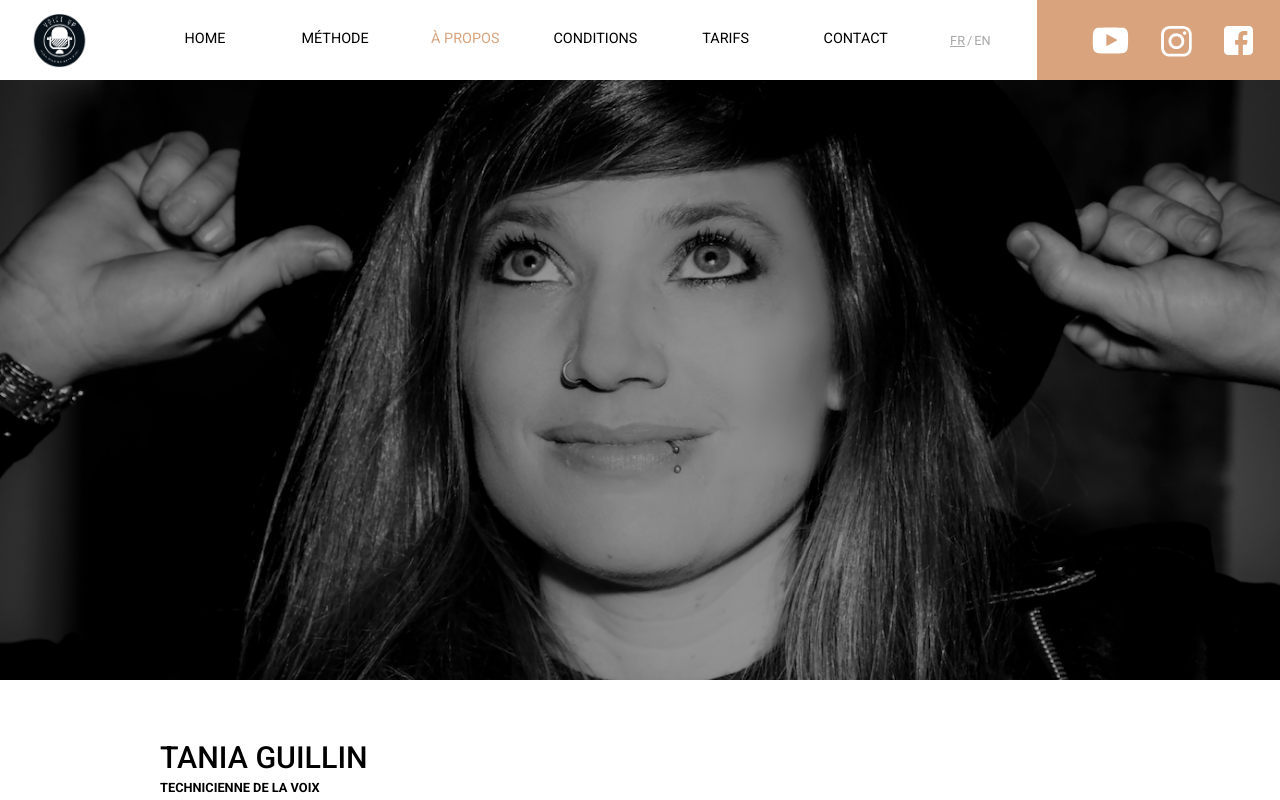
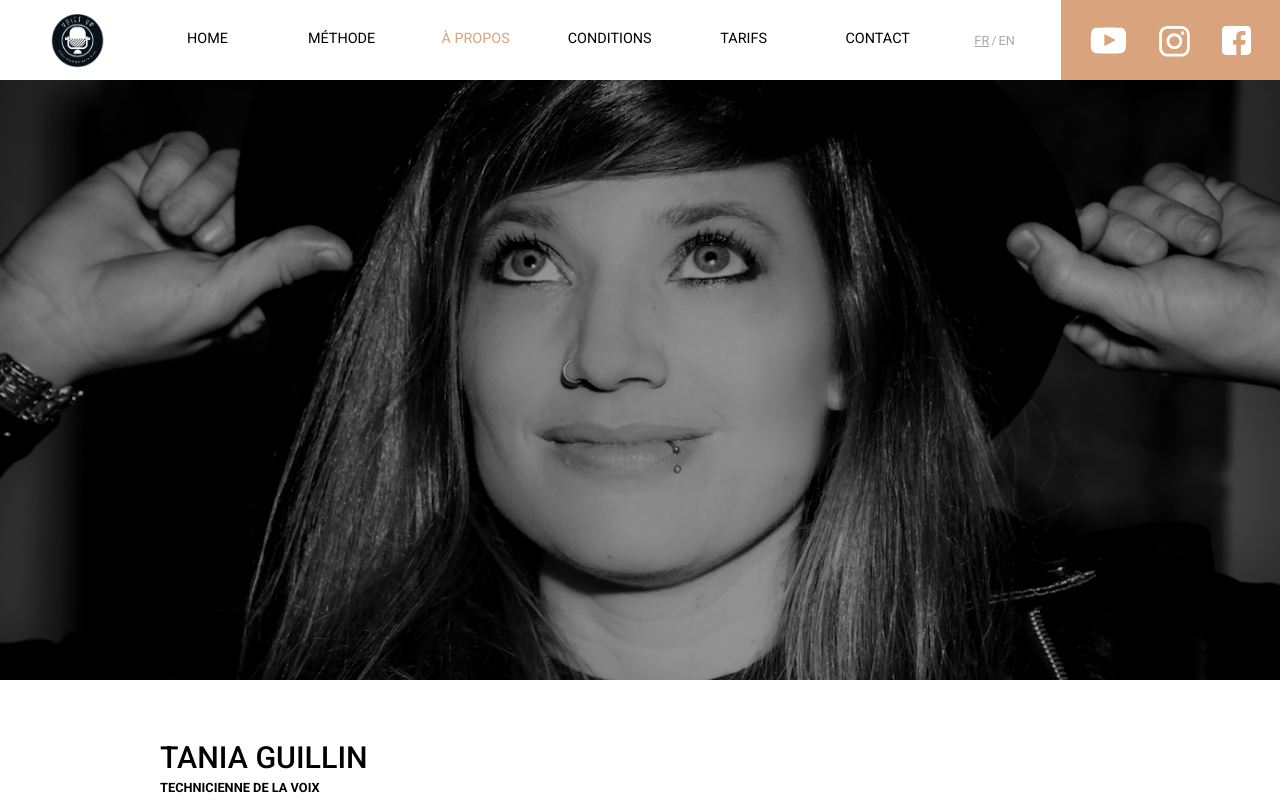
Before and after one commit to Cap0n3/VoiceUp, a React (Create React App) app: page /tania in a window 1280 px wide. Shown: the top 800 px of the page. Built offline with nearby package versions, Linux system fonts and the light colour scheme.

Commit message:
Made social container responsive

```diff
--- a/src/components/Navbar/Navbar.style.js
+++ b/src/components/Navbar/Navbar.style.js
@@ -37,8 +37,8 @@ export const NavbarWrapper = styled.div`
 export const LogoLink = styled(NavLink)`
     display: flex;
     align-items: center;
-    justify-content: flex-start;
-    padding: 60px;
+    justify-content: center;
+    /* padding-left: 5%; */
     width: 17%;
     cursor: pointer;
     text-decoration: none;
@@ -49,12 +49,13 @@ export const LogoLink = styled(NavLink)`
     @media only screen and (min-width: 1025px) and (max-width: 1248px) {
         width: 12%;
         padding: 0;
-        justify-content: flex-end;
+        /* justify-content: flex-end; */
     }
 `;
 
 export const NavIcon = styled.img`
-    margin-right: 0.5rem;
+    /* margin-right: 0.5rem; */
+    ${(DEBUG) ? "border: 1px solid white" : ""}
 `;
 
 export const MenuContainer = styled.div`
@@ -198,7 +199,7 @@ export const SocialContainer = styled.div`
     justify-content: center;
     align-items: center;
     gap: 30px;
-    width: 330px;
+    width: 20%;
     height: 100%;
     padding: 0 20px 0 20px;
     background: ${VoiceUpColors.gold};
@@ -206,7 +207,6 @@ export const SocialContainer = styled.div`
 
     /* 13" screen */
     @media only screen and (min-width: 1025px) and (max-width: 1248px) {
-        width: 250px;
         gap: 20px;
     }
 
```
